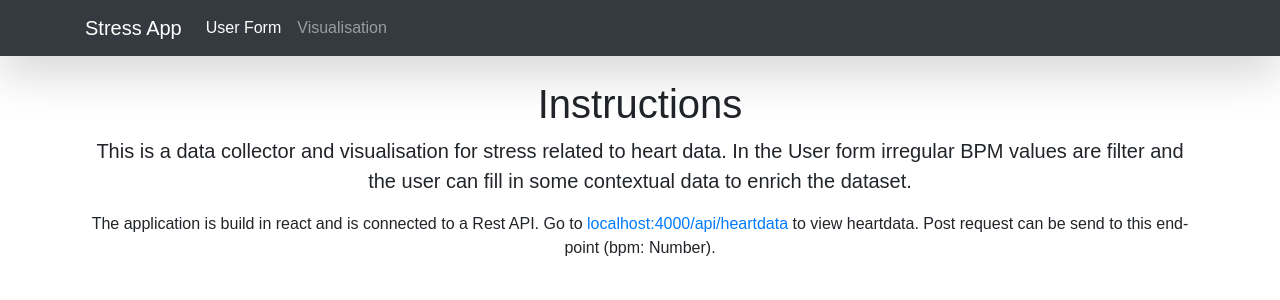
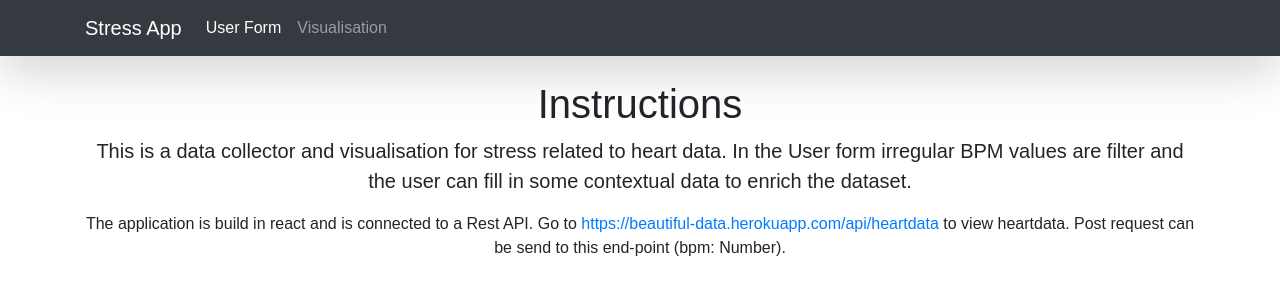
Before and after one commit to samsoedien/project-beautiful-data-heartrate, a React (Create React App) app in the folder client/: page / in a window 1280 px wide. Shown: the top 300 px of the page. Built offline with nearby package versions, Linux system fonts and the light colour scheme.

Commit message:
change url

```diff
--- a/client/src/components/Home.jsx
+++ b/client/src/components/Home.jsx
@@ -6,7 +6,7 @@ const Home = () => {
       <h1>Instructions</h1>
       <div className="container">
         <p className="lead">This is a data collector and visualisation for stress related to heart data. In the User form irregular BPM values are filter and the user can fill in some contextual data to enrich the dataset.</p>
-        <p className="">The application is build in react and is connected to a Rest API. Go to <a href="localhost:4000/api/heartdata">localhost:4000/api/heartdata</a> to view heartdata. Post request can be send to this end-point (bpm: Number).</p>
+        <p className="">The application is build in react and is connected to a Rest API. Go to <a href="https://beautiful-data.herokuapp.com/api/heartdata">https://beautiful-data.herokuapp.com/api/heartdata</a> to view heartdata. Post request can be send to this end-point (bpm: Number).</p>
       </div>
     </div>
 
```
